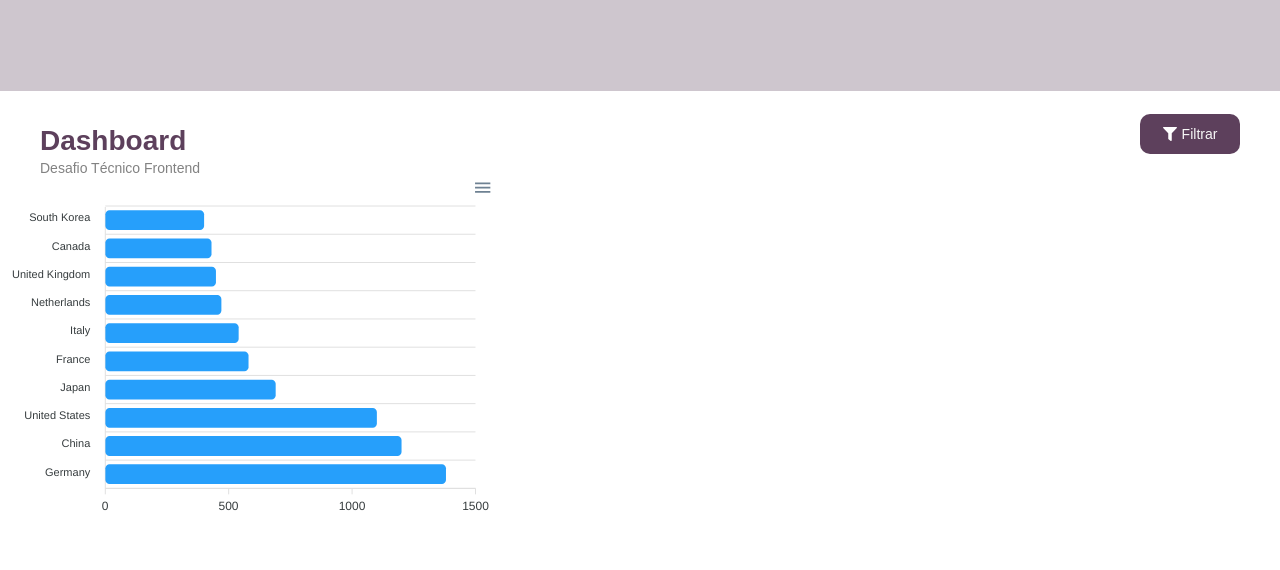
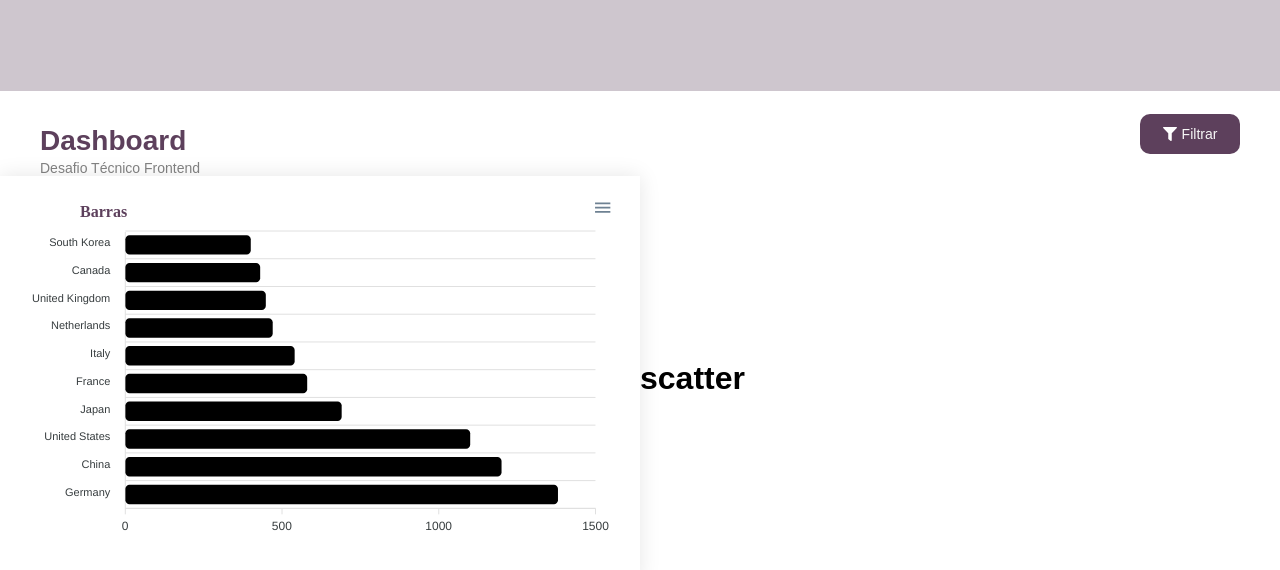
Before and after one commit to charleeslemes/teste-minehr, a React (Create React App) app: page / in a window 1280 px wide. Shown: the top 570 px of the page. Built offline with nearby package versions, Linux system fonts and the light colour scheme.

Commit message:
estilizando o gráfico de barras e page dashboard

```diff
--- a/src/components/GraphBar/index.js
+++ b/src/components/GraphBar/index.js
@@ -1,6 +1,11 @@
 import { useState } from 'react';
 import {} from './styled';
-import ApexCharts from 'react-apexcharts'
+import ApexCharts from 'react-apexcharts';
+import menu from '../../assets/menu.svg';
+<style>
+@import url('https://fonts.googleapis.com/css2?family=Montserrat:wght@700&display=swap');
+</style>
+
 
 
 export default function GraphBar(){
@@ -14,7 +19,8 @@ export default function GraphBar(){
         options: {
             chart: {
               type: 'bar',
-              height: 350
+              height: 350,
+              widtd: '100%'
             },
             plotOptions: {
               bar: {
@@ -29,7 +35,26 @@ export default function GraphBar(){
               categories: ['South Korea', 'Canada', 'United Kingdom', 'Netherlands', 'Italy', 'France', 'Japan',
                 'United States', 'China', 'Germany'
               ],
-            }
+            },
+
+            title: {
+                text:'Barras',
+                align: 'left',
+                margin: 10,
+                offsetX: 50,
+                offsetY: 0,
+                floating: true,
+                style: {
+                  fontSize:  '16px',
+                  fontWeight:  'bold',
+                  fontFamily: 'Montserrat sans-serif' ,
+                  color:  '#5D405C'
+                },
+
+            },
+
+            colors: '#5D405C'
+
           },
     })
 
@@ -42,7 +67,7 @@ export default function GraphBar(){
          series={series.series}
          type="bar"
          height={350}
-         width={500} />
+            />
 
         </>
     )
--- a/src/pages/Dashboard/index.js
+++ b/src/pages/Dashboard/index.js
@@ -1,4 +1,4 @@
-import {Titulo_filtro,Titulo,Filtro} from './styled';
+import {Titulo_filtro,Titulo,Filtro, ContainerGraficos,BoxBar,BoxScatter} from './styled';
 import Header from '../../components/Header';
 import {FaFilter} from 'react-icons/fa';
 import GraphBar from '../../components/GraphBar';
@@ -22,7 +22,18 @@ export default function Dashboard(){
 
             </Titulo_filtro>
 
-            <GraphBar/>
+            <ContainerGraficos>
+                <BoxBar>
+                <GraphBar/>
+                </BoxBar>
+
+                <BoxScatter>
+                    <h1>scatter</h1>
+                </BoxScatter>
+
+            </ContainerGraficos>
+
+
 
         </>
     )
--- a/src/pages/Dashboard/styled.js
+++ b/src/pages/Dashboard/styled.js
@@ -48,3 +48,25 @@ export const Filtro = styled.div`
     }
 
 `;
+
+
+export const ContainerGraficos = styled.div`
+    width: 100%;
+
+    max-width: 1300px;
+    margin: 0 auto;
+    display: flex;
+    justify-content: space-evenly;
+    align-items: center;
+
+`;
+
+export const BoxBar = styled.div`
+  padding: 20px;
+    width: 50%;
+    box-shadow: 0 0 20px #0000001A;
+`;
+
+export const BoxScatter = styled.div`
+    width: 50%;
+`;
```
Also changed, not shown: src/assets/menu.svg (added).
